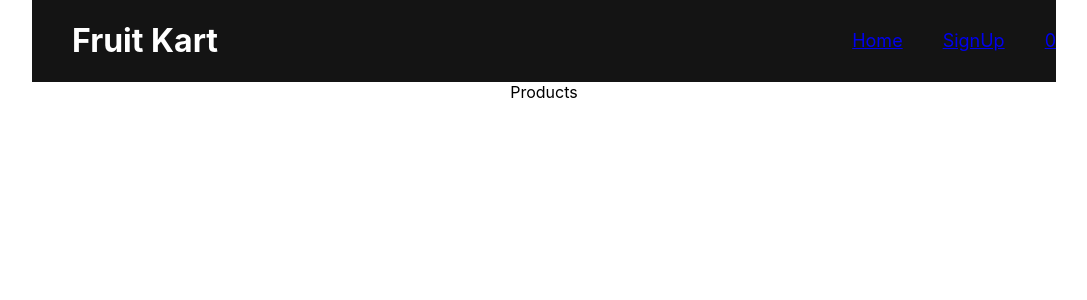
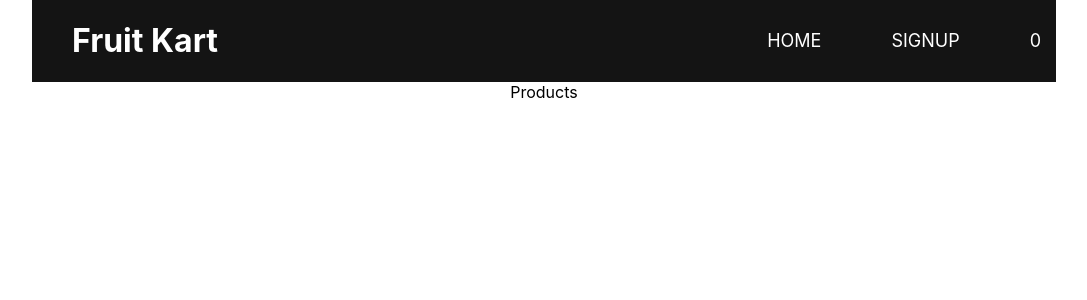
Before and after one commit to shashanknaik808/fruitkart_react_app, a React (Create React App) app in the folder frontend/: page / in a window 1280 px wide. Shown: the top 300 px of the page, without its empty margins (96-1183 px from the left). Built offline with nearby package versions, Linux system fonts and the light colour scheme.

Commit message:
CSS - Style header link anchors

```diff
--- a/frontend/src/components/header/Header.css
+++ b/frontend/src/components/header/Header.css
@@ -25,3 +25,10 @@
     display: inline-block;
     font-size: 18px;
 }
+
+.header-links ul li a{
+    text-decoration: none;
+    text-transform: uppercase;
+    color: white;
+    padding: 0px 15px;
+}
```
